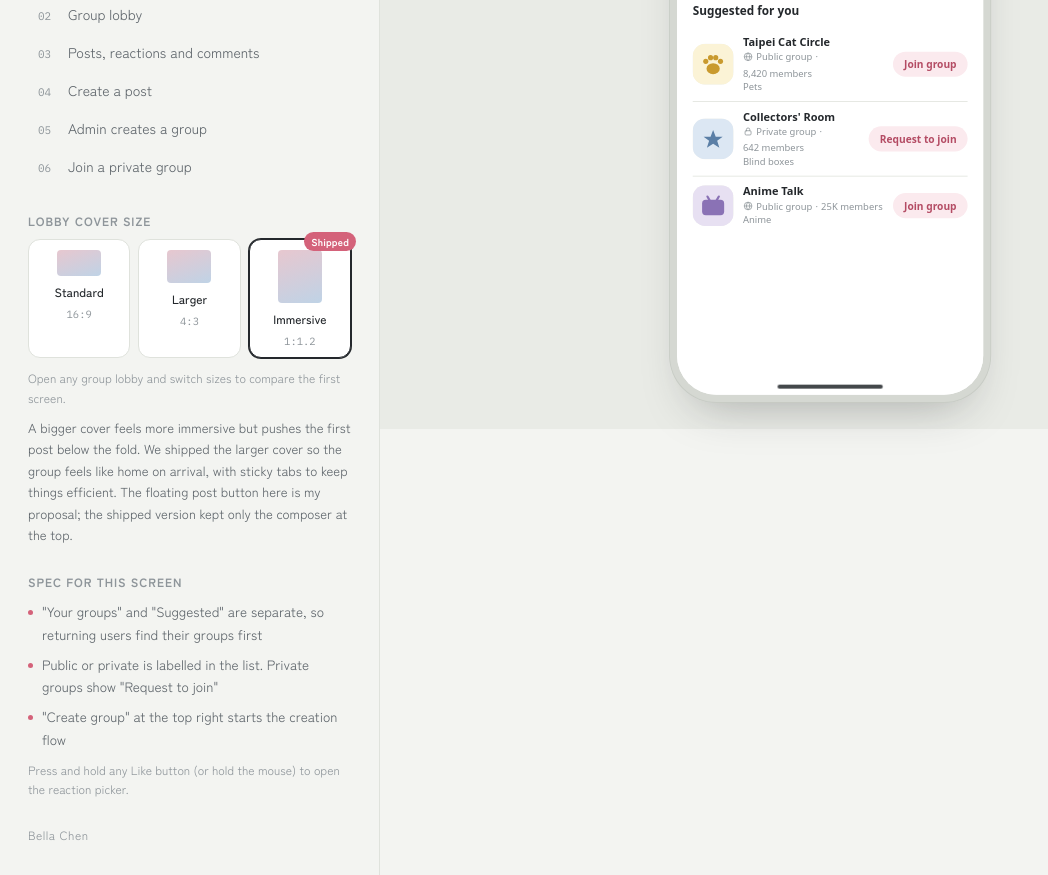
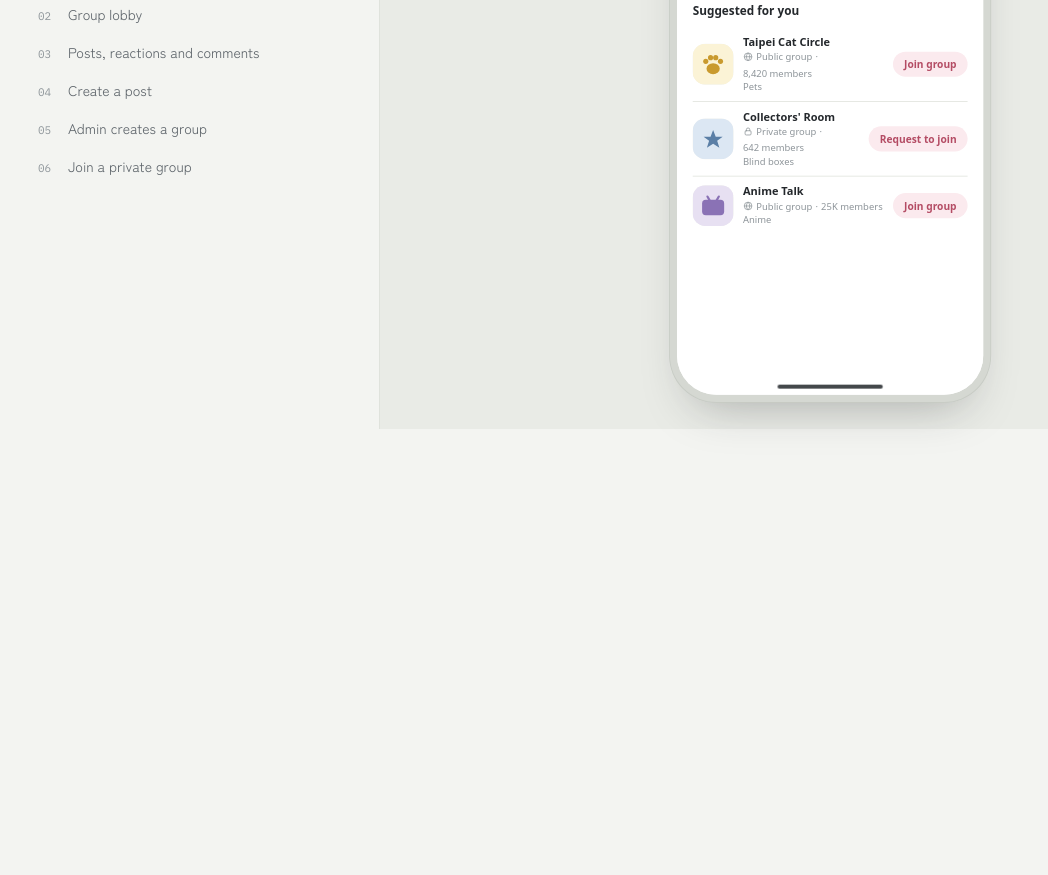
Before and after one commit to bellaachen/Bella_Portfolio, a plain HTML site: page community/prototype.html in a window 1280 px wide. Shown: the part 377-1252 px from the top of the page, without its empty margins (0-1048 px from the left). After the commit the page ends 806 px from the top, so only its background shows below. Drawn offline with Linux system fonts and the light colour scheme; a web font is replaced by a local one.

Commit message:
Trim the prototype panel; fix group picture sizing
- Remove the cover-size comparison, first-screen numbers and spec notes
  from the side panel; the lobby uses the shipped immersive cover
- Group pictures render at their set size in every lobby layout
- A brand-new group shows only its creator in the member row

Co-Authored-By: Claude Opus 5.5 <noreply@anthropic.com>
Claude-Session: https://claude.ai/code/session_01KpKZSRGtZ3LHNrY1c7uSYc

```diff
--- a/community/prototype.html
+++ b/community/prototype.html
@@ -99,7 +99,7 @@ html.embedded .stage{top:0;height:100vh}
 .av.sm{width:32px;height:32px;font-size:13px}
 .av.xs{width:24px;height:24px;font-size:11px;border:2px solid #fff}
 .av img,.gav img{width:100%;height:100%;object-fit:cover;display:block}
-.gav{width:52px;height:52px;border-radius:16px;overflow:hidden;flex:none;background:var(--feed)}
+.gav{display:block;width:52px;height:52px;border-radius:16px;overflow:hidden;flex:none;background:var(--feed)}
 /* explore */
 .ex-head{flex:none;padding-top:44px;padding-left:20px;padding-right:12px;display:flex;align-items:center;justify-content:space-between;height:100px}
 .ex-head .brand{font-size:12px;color:var(--ink-3);letter-spacing:.06em}
@@ -742,7 +742,7 @@ function memberBtn(g){
 }
 function membersRow(g){
   if (g.priv && !g.joined) return '';
-  const us = ['mimi','che','yuzu','bear','aoi'];
+  const us = g.members < 5 ? ['me'] : ['mimi','che','yuzu','bear','aoi'];
   return `<div class="members"><span class="stack">${us.map(u => av(u,'xs')).join('')}</span><span>${t('members', fmtN(g.members))}</span></div>`;
 }
 SCREENS.lobby = c => {
@@ -1061,17 +1061,7 @@ function renderPanel(){
     </div>
     <div class="p-sec"><h2 class="p-h">${zh ? '流程' : 'Flows'}</h2>
       <ol class="flows">${FLOWS.map(([k,l],n) => `<li><button data-a="flow" data-v="${k}" aria-current="${af===k}"><span class="n">${String(n+1).padStart(2,'0')}</span><span>${l[i]}</span></button></li>`).join('')}</ol></div>
-    <div class="p-sec"><h2 class="p-h">${zh ? '大廳背景圖尺寸' : 'Lobby cover size'}</h2>
-      <div class="ratios">${ratios.map(([k,l,r,h]) => `<button class="ratio" aria-pressed="${S.ratio===k}" data-a="ratio" data-v="${k}">${k==='imm' ? `<span class="final">${zh ? '最終採用' : 'Shipped'}</span>` : ''}<span class="shape" style="height:${h}px"></span><span class="lab">${l[i]}</span><span class="rt">${r}</span></button>`).join('')}</div>
-      ${showMetric ? `<dl class="metric"><dt>${zh ? '背景圖佔首屏' : 'Cover share of first screen'}</dt><dd>${m.cover}%</dd><dt>${zh ? '第一篇貼文起始位置' : 'First post starts at'}</dt><dd>${m.firstTop == null ? '—' : m.firstTop + ' / 844 px'}</dd><dt>${zh ? '首屏看得到第一篇貼文內容' : 'First post readable without scrolling'}</dt><dd class="${m.visible ? 'yes' : 'no'}">${m.firstTop == null ? '—' : (m.visible ? (zh ? '是' : 'Yes') : (zh ? '否' : 'No'))}</dd></dl>` : `<p class="hint">${zh ? '進入任一社團大廳，切換三種尺寸比較首屏差異。' : 'Open any group lobby and switch sizes to compare the first screen.'}</p>`}
-      <p class="ratio-note">${zh ? '背景圖越大，沉浸感越強，但第一篇貼文會被推到第二屏。我們最後選擇加大背景圖，讓用戶一進來就感覺回到自己的小家園，並用固定的分頁列補回效率。原型中的懸浮發文鈕是我的提案，上線版本只保留頂端發文框。' : 'A bigger cover feels more immersive but pushes the first post below the fold. We shipped the larger cover so the group feels like home on arrival, with sticky tabs to keep things efficient. The floating post button here is my proposal; the shipped version kept only the composer at the top.'}</p>
-    </div>
-    <div class="p-sec"><h2 class="p-h">${zh ? '這個畫面的規格' : 'Spec for this screen'}</h2>
-      <ul class="notes">${notes.map(n => `<li>${n[i]}</li>`).join('')}</ul>
-      ${pendG ? `<button class="demo-btn" data-a="approve" data-gid="${pendG.id}">${zh ? '模擬：管理員核准申請' : 'Simulate: admin approves request'}</button>` : ''}
-      <p class="hint">${zh ? '原型裡的按讚按鈕可以長按（滑鼠按住）叫出表情選單。' : 'Press and hold any Like button (or hold the mouse) to open the reaction picker.'}</p>
-    </div>
-    <div class="p-foot">Bella Chen</div>`;
+`;
 }
 
 /* ================= overlays ================= */
```
